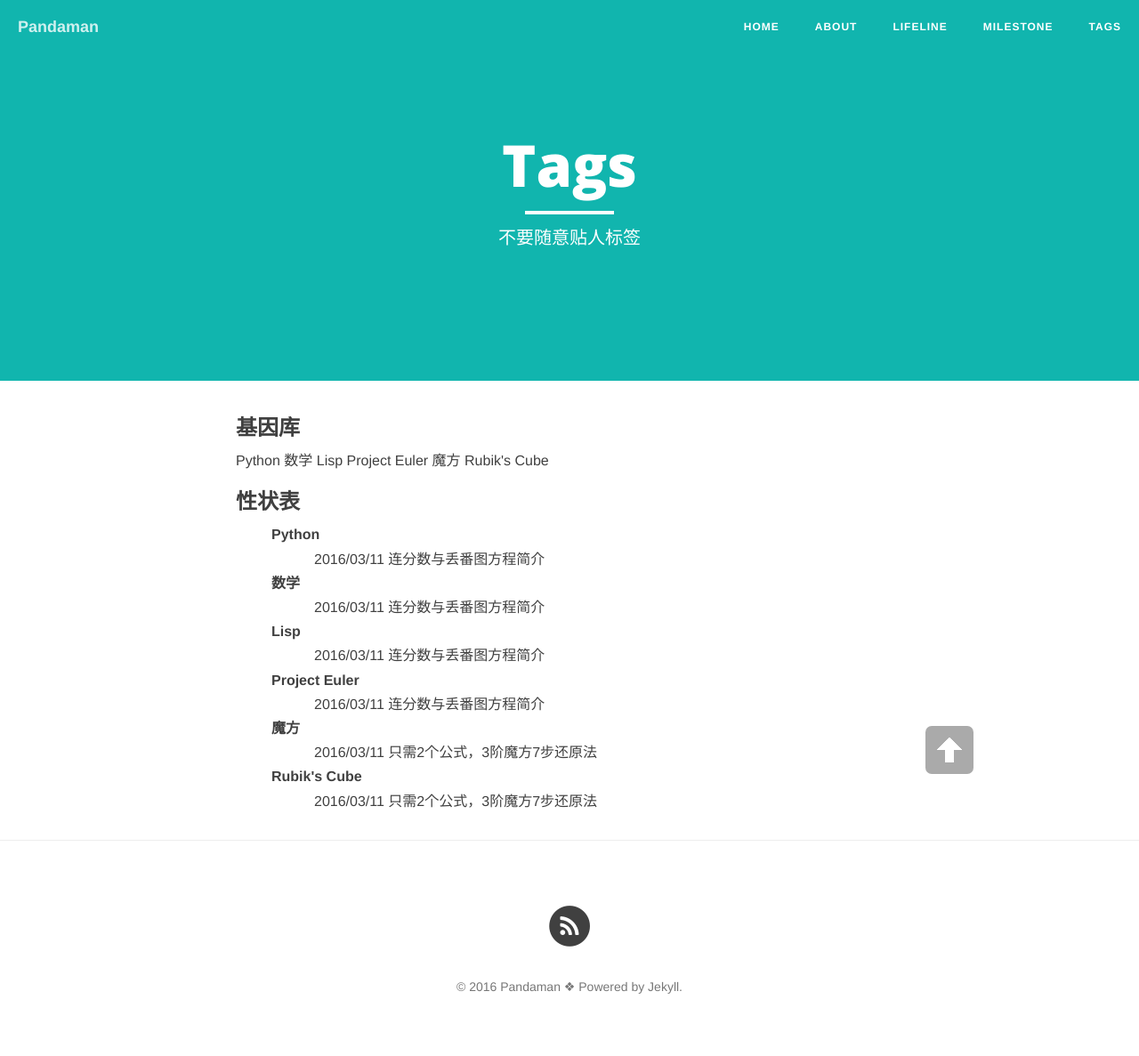
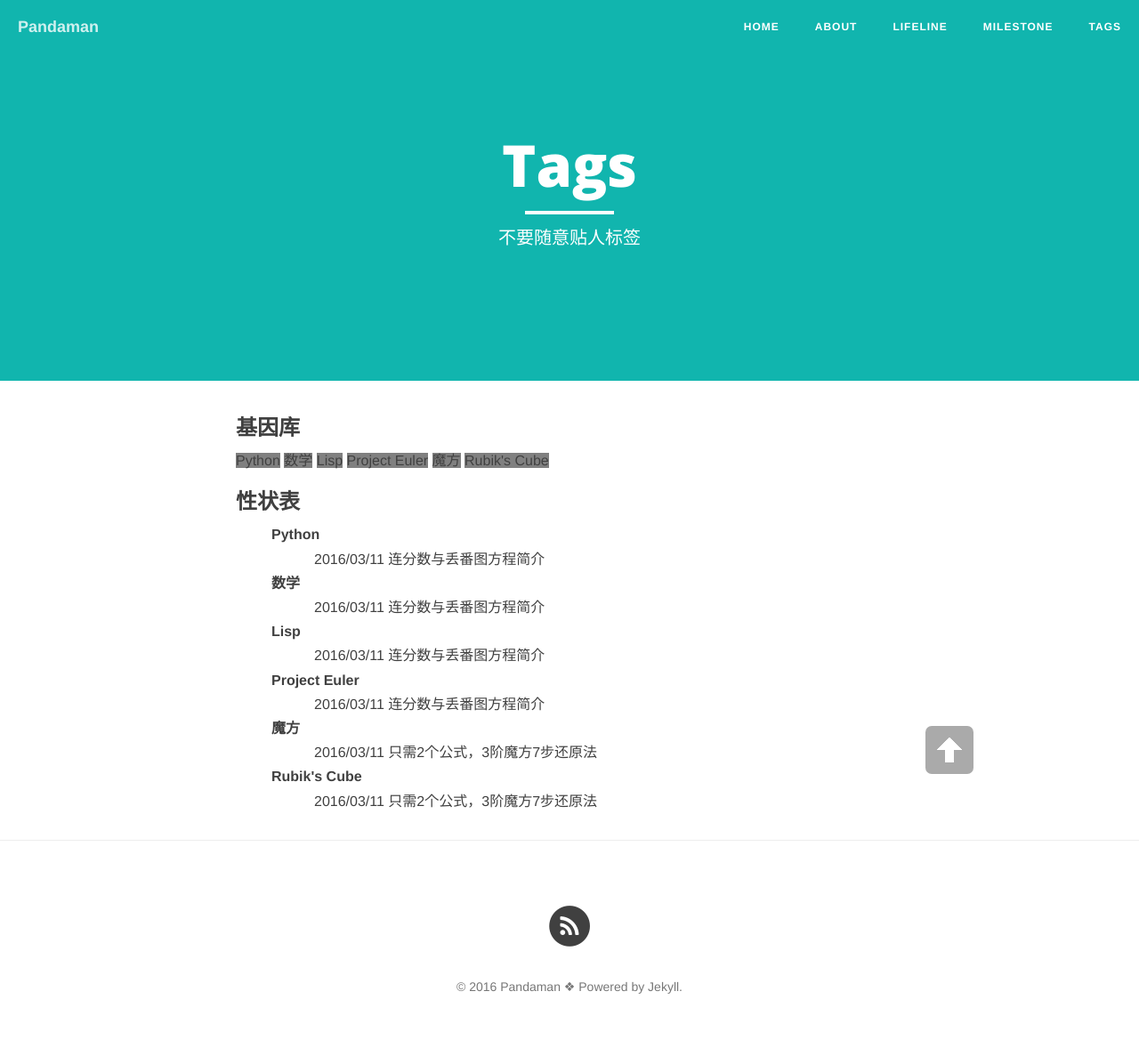
Before and after one commit to ceares/ceares.github.io, a Jekyll site: the page built from tags.md, in a window 1280 px wide. Shown: the whole page at 89% size. Built offline with Jekyll 4.4.1, drawn with Linux system fonts in a browser that asks for light colours; nearby versions of some CDN libraries; library files that are not in the unit come from our copies.

Commit message:
Update tags.md

```diff
--- a/tags.md
+++ b/tags.md
@@ -12,7 +12,7 @@ header-img: "img/semantic.jpg"
 
 <div id='tag_cloud'>
 {% for tag in site.tags %}
-<a href="#{{ tag[0] }}" title="{{ tag[0] }}" rel="{{ tag[1].size }}">{{ tag[0] }}</a>
+<a href="#{{ tag[0] }}" title="{{ tag[0] }}" rel="{{ tag[1].size }}" style="background-color: gray;">{{ tag[0] }}</a>
 {% endfor %}
 </div>
 
```
